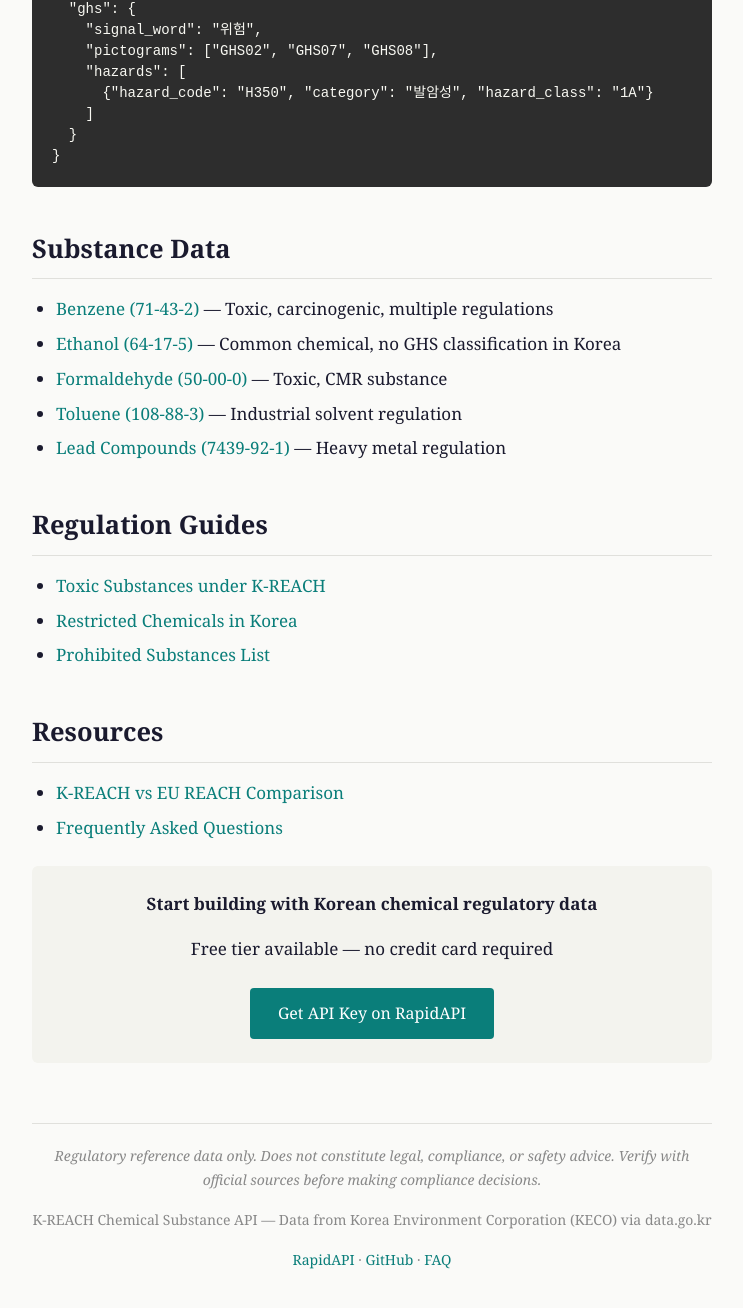
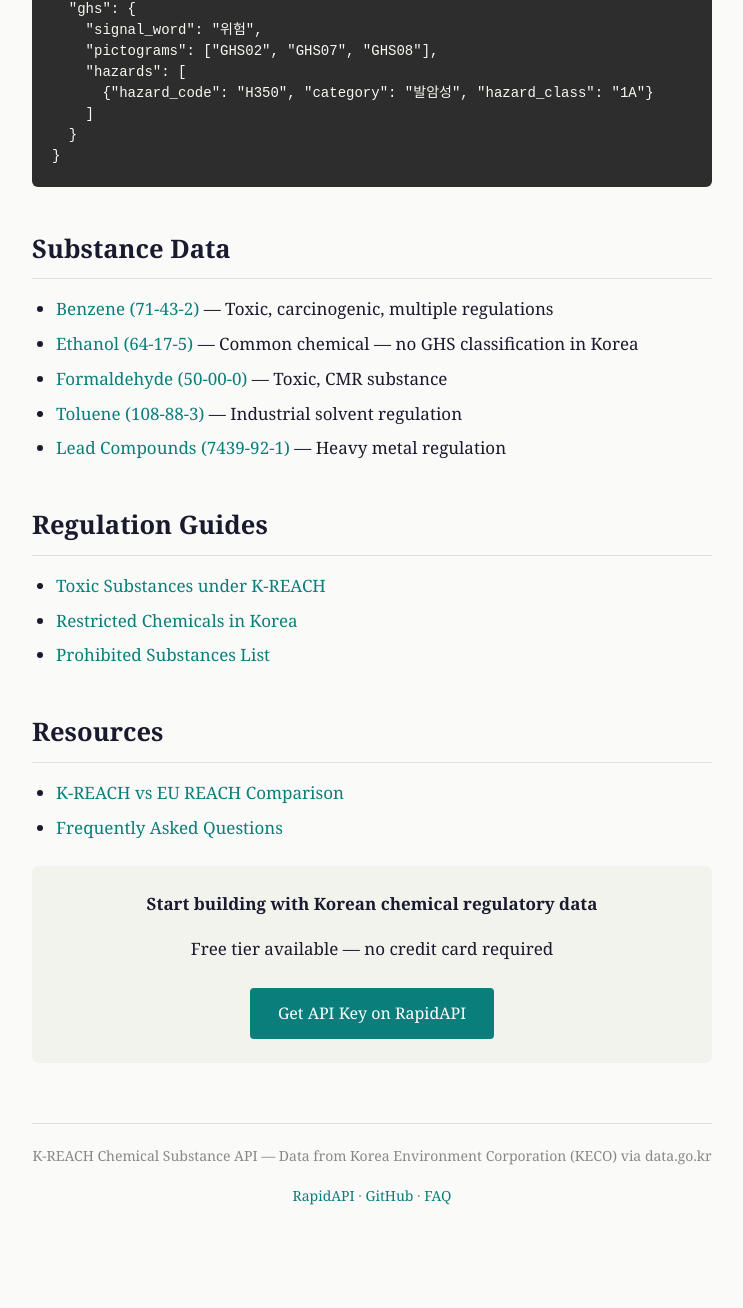
Before and after one commit to han-tagg/Korean-chemical-substance-api, a plain HTML site: page docs/index.html in a window 1280 px wide. Shown: the part 3019-4327 px from the top of the page, without its empty margins (268-1011 px from the left). After the commit the page ends 4283 px from the top, so only its background shows below. Drawn offline with Linux system fonts and the light colour scheme.

Commit message:
Add files via upload

```diff
--- a/docs/index.html
+++ b/docs/index.html
@@ -1,7 +1,6 @@
 <!DOCTYPE html>
 <html lang="en">
 <head>
-  <meta name="google-site-verification" content="icAu3uFm_5nqH8kyOK5Dq0UuIJbEhuYdGW4tjOe0wzM" />
   <meta charset="UTF-8">
   <meta name="viewport" content="width=device-width, initial-scale=1.0">
   <title>K-REACH Chemical Substance API — Korean Regulatory Data</title>
@@ -233,7 +232,7 @@
 <h2>Substance Data</h2>
 <ul>
   <li><a href="https://han-tagg.github.io/Korean-chemical-substance-api/data/benzene.html">Benzene (71-43-2)</a> &mdash; Toxic, carcinogenic, multiple regulations</li>
-  <li><a href="https://han-tagg.github.io/Korean-chemical-substance-api/data/ethanol.html">Ethanol (64-17-5)</a> &mdash; Common chemical, no GHS classification in Korea</li>
+  <li><a href="https://han-tagg.github.io/Korean-chemical-substance-api/data/ethanol.html">Ethanol (64-17-5)</a> &mdash; Common chemical — no GHS classification in Korea</li>
   <li><a href="https://han-tagg.github.io/Korean-chemical-substance-api/data/formaldehyde.html">Formaldehyde (50-00-0)</a> &mdash; Toxic, CMR substance</li>
   <li><a href="https://han-tagg.github.io/Korean-chemical-substance-api/data/toluene.html">Toluene (108-88-3)</a> &mdash; Industrial solvent regulation</li>
   <li><a href="https://han-tagg.github.io/Korean-chemical-substance-api/data/lead-compounds.html">Lead Compounds (7439-92-1)</a> &mdash; Heavy metal regulation</li>
@@ -259,7 +258,6 @@
 </div>
 
 <footer>
-  <p><em>Regulatory reference data only. Does not constitute legal, compliance, or safety advice. Verify with official sources before making compliance decisions.</em></p>
   <p>K-REACH Chemical Substance API &mdash; Data from Korea Environment Corporation (KECO) via data.go.kr</p>
   <p>
     <a href="https://rapidapi.com/han8212/api/k-reach-chemical-substance-api">RapidAPI</a> &middot;
```
Also changed, not shown: docs/faq.html (+2 -3 lines).
